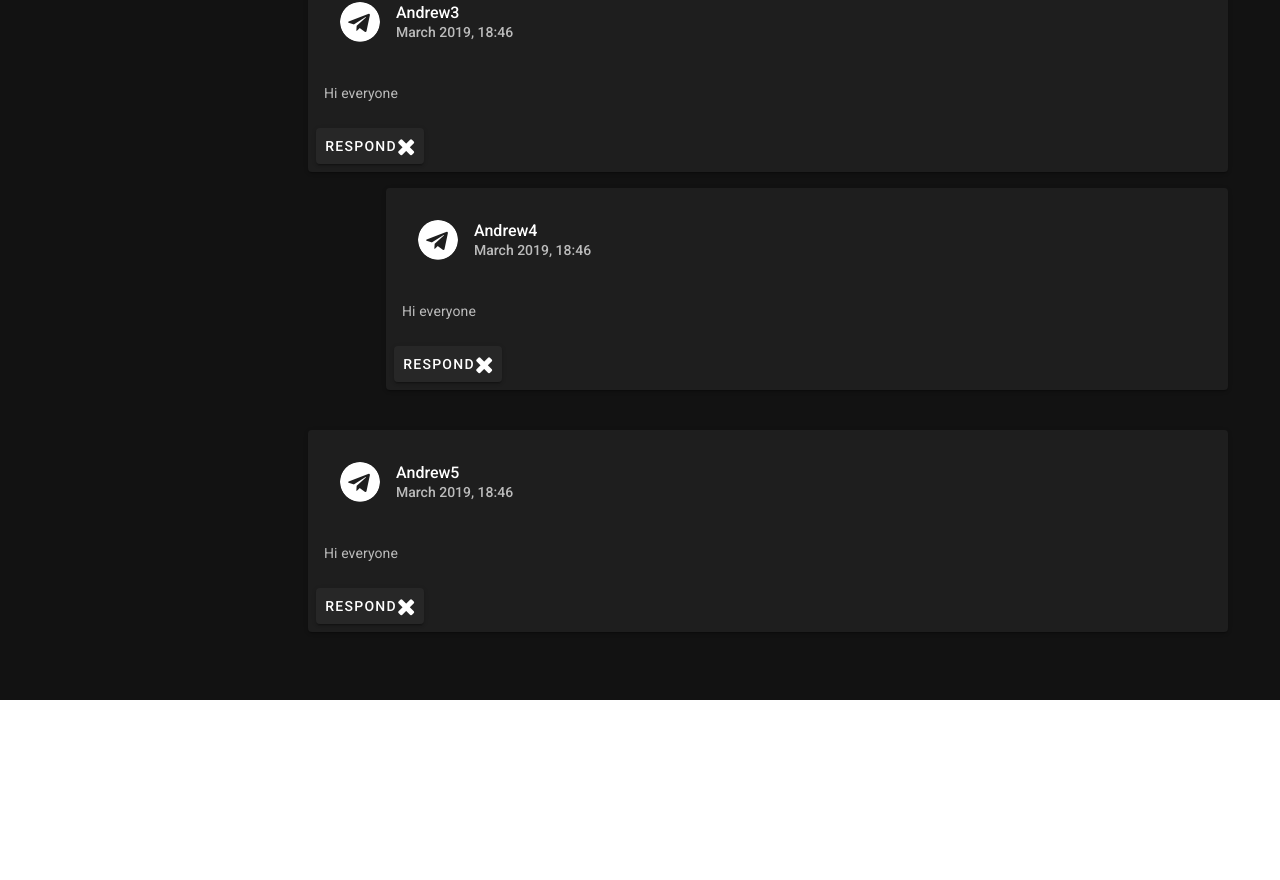
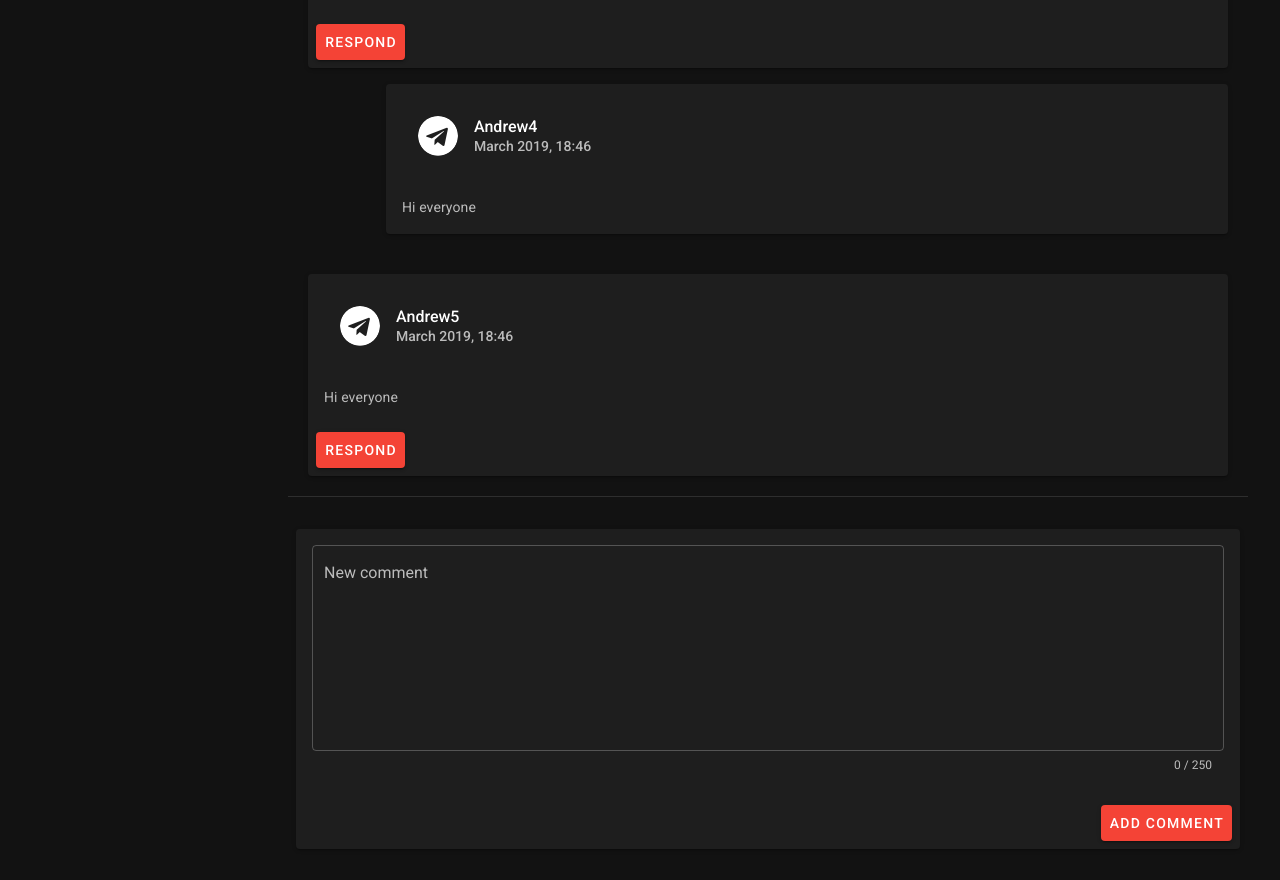
Before and after one commit to oTTimoshenko/Timoshenko.KapersStore, a Vue app in the folder UI/: page /kapers/1/details in a window 1280 px wide. Shown: the part 1778-2658 px from the top of the page. Before the commit the page ends 2478 px from the top, so only its background shows below. Built offline with nearby package versions, Linux system fonts and the light colour scheme.

Commit message:
Added comment add/reply

```diff
--- a/UI/src/components/layouts/default/comments/CommentsTree.vue
+++ b/UI/src/components/layouts/default/comments/CommentsTree.vue
@@ -8,6 +8,10 @@
         <comments-group :commentsGroup="commentsGroup" :key="index">
         </comments-group>
       </template>
+
+      <v-divider></v-divider>
+
+      <add-comment></add-comment>
     </v-layout>
   </v-container>
 
@@ -16,12 +20,16 @@
 <script lang="ts">
 
 import Vue from 'vue';
-import { Component, Prop } from 'vue-property-decorator';
+import { Component, Prop } from 'vue-property-decorator'
+
 import CommentsGroup from './comments-group.vue'
+import AddComment from './add-comment.vue'
+
 
 @Component({
   components: {
-    CommentsGroup
+    CommentsGroup,
+    AddComment
   }
 })
 export default class CommentsTree extends Vue {
--- /dev/null
+++ b/UI/src/components/layouts/default/comments/add-comment.vue
@@ -0,0 +1,35 @@
+<template>
+  <v-container my-6 pa-2>
+    <v-card>
+
+      <v-card-text>
+        <v-textarea :label="$t('New comment')"
+                    :placeholder="$t('Put here your text...')"
+                    rows="7"
+                    counter="250"
+                    color="red"
+                    outlined
+                    no-resize>
+        </v-textarea>
+      </v-card-text>
+
+      <v-card-actions>
+        <v-spacer></v-spacer>
+        <v-btn right color="red">
+          {{$t('Add comment')}}
+        </v-btn>
+      </v-card-actions>
+    </v-card>
+  </v-container>
+</template>
+
+<script lang="ts">
+
+import Vue from 'vue';
+import { Component, Prop } from 'vue-property-decorator';
+
+@Component({})
+export default class AddComment extends Vue {
+}
+
+</script>
--- a/UI/src/components/layouts/default/comments/comment.vue
+++ b/UI/src/components/layouts/default/comments/comment.vue
@@ -24,11 +24,11 @@
         {{$t(comment.text)}}
       </v-card-text>
 
-      <v-card-actions>
-        <v-btn right>
+      <v-card-actions v-if="replyable">
+        <v-btn v-if="!isReplyToCommentVisible" right @click="isReplyToCommentVisible = true" color="red">
           {{$t('Respond')}}
-          <v-icon>fa-times</v-icon>
         </v-btn>
+        <reply-to-comment v-if="isReplyToCommentVisible" :isReplyToCommentVisible.sync="isReplyToCommentVisible"></reply-to-comment>
       </v-card-actions>
     </v-card>
   </v-container>
@@ -39,9 +39,18 @@
 import Vue from 'vue';
 import { Component, Prop } from 'vue-property-decorator';
 
-@Component({})
+import ReplyToComment from './reply-to-comment.vue'
+
+@Component({
+  components: {
+    ReplyToComment
+  }
+})
 export default class Comment extends Vue {
   @Prop() comment!: any;
+  @Prop({default: false}) replyable!: boolean;
+
+  isReplyToCommentVisible: boolean = false;
 }
 
 </script>
--- a/UI/src/components/layouts/default/comments/comments-group.vue
+++ b/UI/src/components/layouts/default/comments/comments-group.vue
@@ -1,7 +1,7 @@
 <template>
   <v-layout column ma-3>
-      <v-flex md12 pa-0 >
-        <comment :comment="commentsGroup"/>
+    <v-flex md12 pa-0>
+      <comment :comment="commentsGroup" :replyable="true"/>
     </v-flex>
     <v-flex pa-0 v-for="(comment, index) in commentsGroup.children"
             md11
--- /dev/null
+++ b/UI/src/components/layouts/default/comments/reply-to-comment.vue
@@ -0,0 +1,50 @@
+<template>
+  <v-container my-6 pa-2>
+    <v-divider></v-divider>
+    <v-card flat>
+      <v-card-title>
+        <v-spacer></v-spacer>
+        <v-btn @click="closeReply" small icon color="red">
+          <v-icon>fa-times</v-icon>
+        </v-btn>
+      </v-card-title>
+      <v-card-text>
+        <v-textarea :label="$t('Comment')"
+                    :placeholder="$t('Put here your text...')"
+                    rows="7"
+                    counter="250"
+                    color="red"
+                    outlined
+                    no-resize>
+        </v-textarea>
+      </v-card-text>
+
+      <v-card-actions>
+        <v-spacer></v-spacer>
+        <v-btn @click="reply" right color="red">
+          {{$t('Reply')}}
+        </v-btn>
+      </v-card-actions>
+    </v-card>
+  </v-container>
+</template>
+
+<script lang="ts">
+
+import Vue from 'vue';
+import { Component, Prop } from 'vue-property-decorator';
+
+@Component({})
+export default class ReplyToComment extends Vue {
+  @Prop({default: false}) isReplyToCommentVisible!: boolean;
+
+  closeReply() {
+    this.$emit('update:isReplyToCommentVisible', false);
+  }
+
+  reply() {
+    this.closeReply();
+  }
+}
+
+</script>
--- a/UI/src/components/layouts/default/not_found/NotFound.vue
+++ b/UI/src/components/layouts/default/not_found/NotFound.vue
@@ -2,7 +2,7 @@
   <div id="app">
     <v-app id="inspire" dark>
       <v-content>
-        <v-img width="100%" max-height="100vh"  src="http://getwallpapers.com/wallpaper/full/8/c/c/29000.jpg">
+        <v-img width="100%" max-height="100vh" src="http://getwallpapers.com/wallpaper/full/8/c/c/29000.jpg">
           <v-container pa-12 fill-height>
             <v-layout column align-center justify-center>
               <v-flex shrink>
```
Lines whose indentation alone changed are shown as unchanged.
